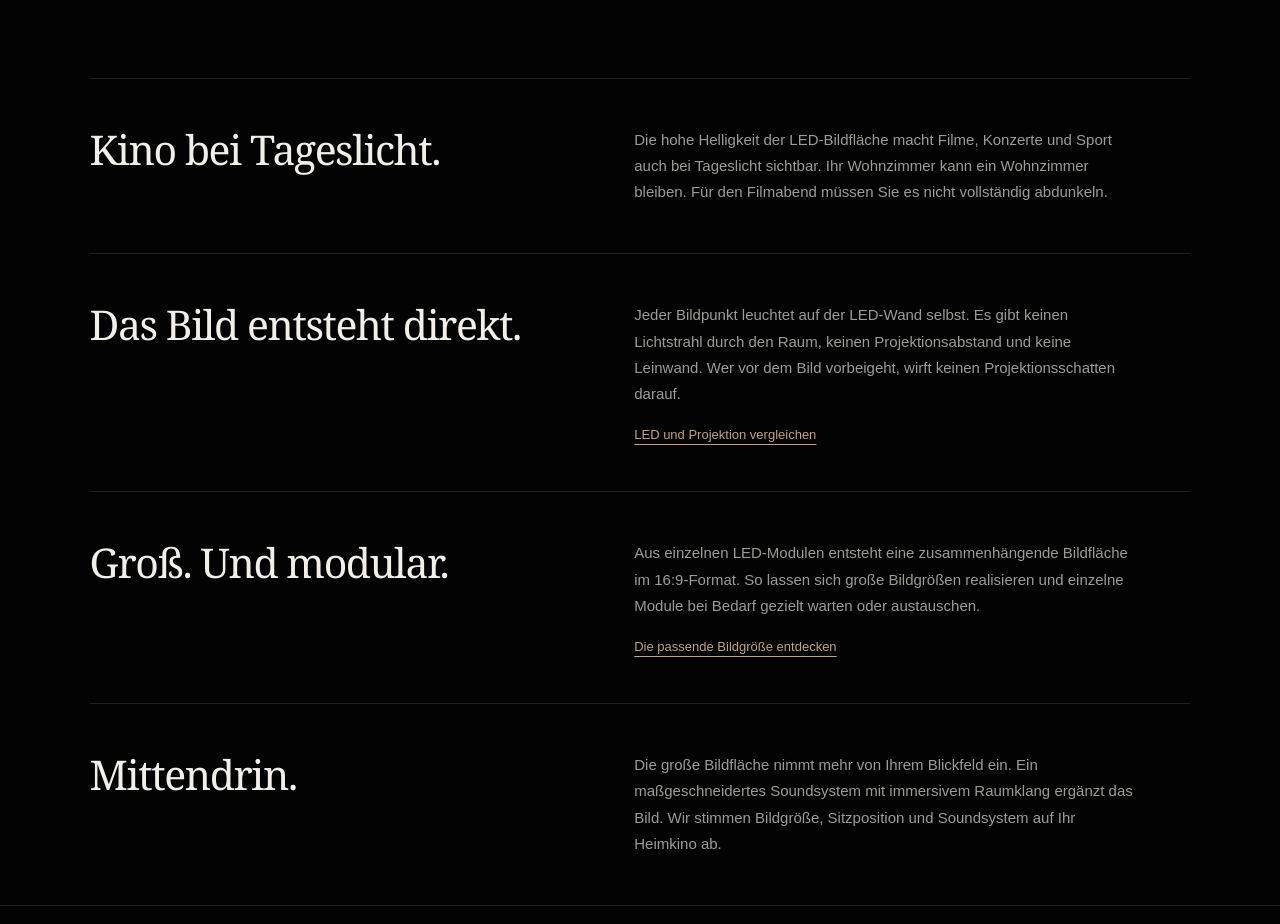
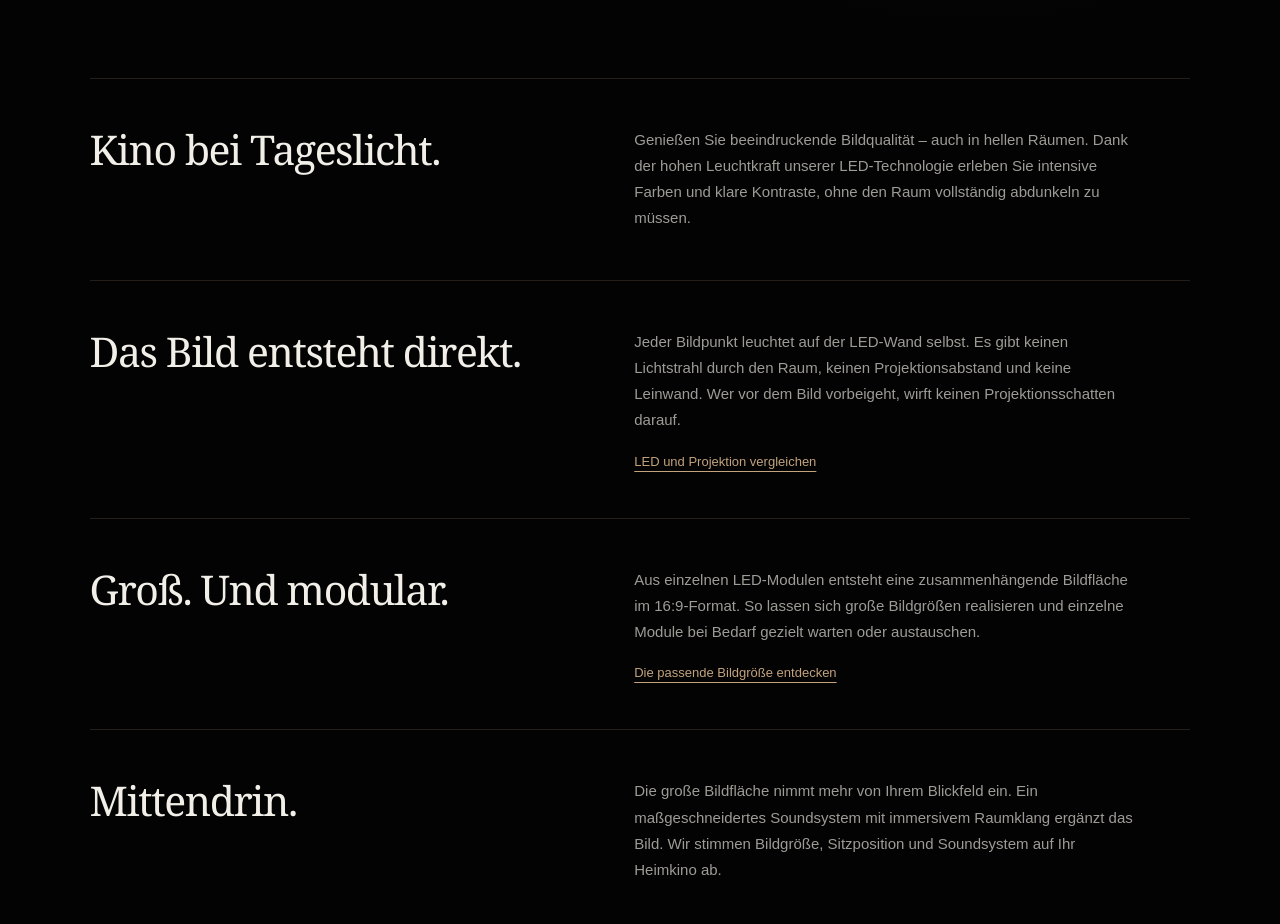
Before and after one commit to dennis-glaser-coder/cinema-n7, a Next.js app: page /warum-cinema-n7 in a window 1280 px wide. Shown: the part 960-1884 px from the top of the page. Built offline with nearby package versions, Linux system fonts and the light colour scheme; no server answers.

Commit message:
Revise daytime viewing text on CINEMA N7

```diff
--- a/app/warum-cinema-n7/page.tsx
+++ b/app/warum-cinema-n7/page.tsx
@@ -42,10 +42,10 @@ export default function WhyCinemaN7Page() {
         <article>
           <h2>Kino bei Tageslicht.</h2>
           <div>
-            <p>Die hohe Helligkeit der LED-Bildfläche macht Filme, Konzerte und
-              Sport auch bei Tageslicht sichtbar. Ihr Wohnzimmer kann ein
-              Wohnzimmer bleiben. Für den Filmabend müssen Sie es nicht
-              vollständig abdunkeln.</p>
+            <p>Genießen Sie beeindruckende Bildqualität – auch in hellen Räumen.
+              Dank der hohen Leuchtkraft unserer LED-Technologie erleben Sie
+              intensive Farben und klare Kontraste, ohne den Raum vollständig
+              abdunkeln zu müssen.</p>
           </div>
         </article>
         <article>
```
